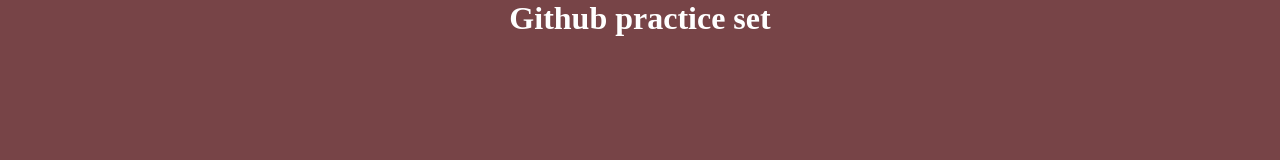
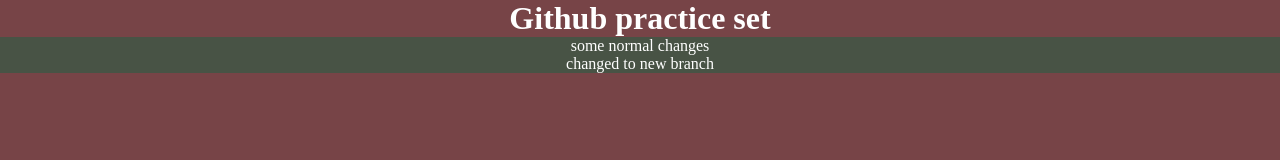
Before and after one commit to AbdulsispnShakoor/practice-repo, a plain HTML site: page index.html in a window 1280 px wide. Drawn offline with Linux system fonts and the light colour scheme.

Commit message:
changes saved into new branch newBranch

```diff
--- a/index.html
+++ b/index.html
@@ -8,5 +8,7 @@
 </head>
 <body>
     <h1>Github practice set </h1>
+    <p>some normal changes</p>
+    <p>changed to new branch</p>
 </body>
 </html>
--- a/style.css
+++ b/style.css
@@ -8,3 +8,6 @@ html,body{
     color:white;
     text-align:center;
 }
+p{
+    background:#485345;
+}
```
Also changed, not shown: 1 other file.
